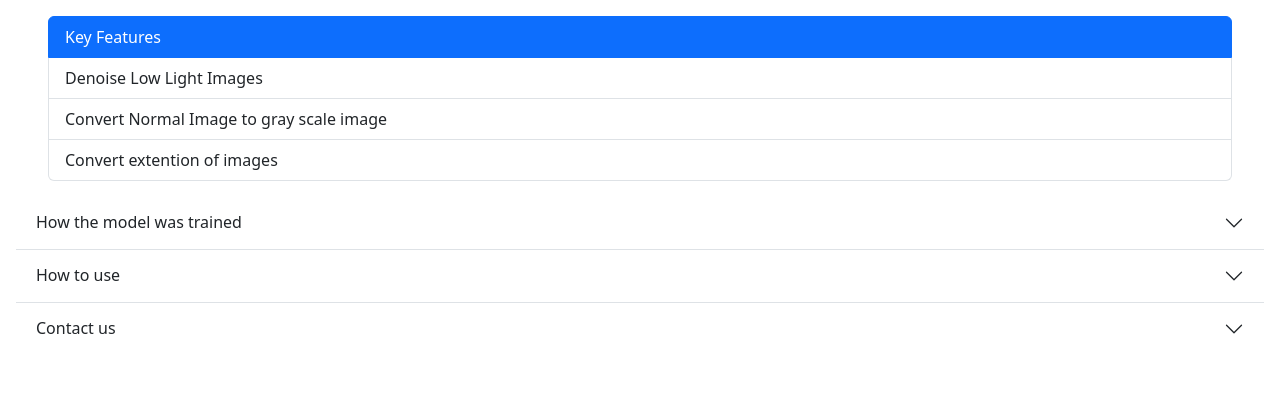
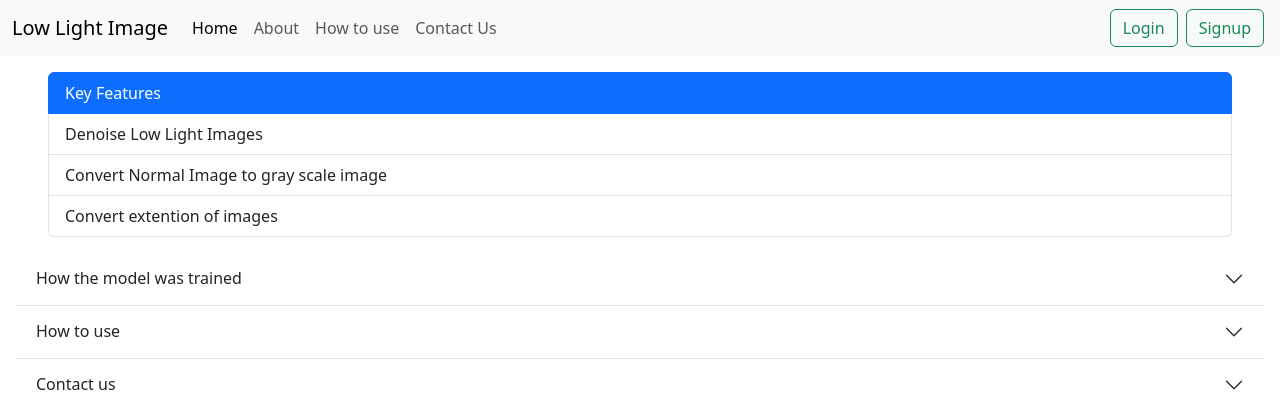
Before and after one commit to sam-0205/Low-Light-Image-denoising, a Flask app: page /about in a window 1280 px wide. Shown: the top 420 px of the page. Run offline with Flask 3, Linux system fonts and the light colour scheme.

Commit message:
Update about.html

```diff
--- a/imageweb/templates/about.html
+++ b/imageweb/templates/about.html
@@ -8,6 +8,37 @@
         integrity="sha384-KK94CHFLLe+nY2dmCWGMq91rCGa5gtU4mk92HdvYe+M/SXH301p5ILy+dN9+nJOZ" crossorigin="anonymous">
   </head>
   <body>
+    <nav class="navbar navbar-expand-lg bg-body-tertiary">
+      <div class="container-fluid">
+          <a class="navbar-brand" href="/">Low Light Image</a>
+          <button class="navbar-toggler" type="button" data-bs-toggle="collapse"
+              data-bs-target="#navbarSupportedContent" aria-controls="navbarSupportedContent" aria-expanded="false"
+              aria-label="Toggle navigation">
+              <span class="navbar-toggler-icon"></span>
+          </button>
+          <div class="collapse navbar-collapse" id="navbarSupportedContent">
+              <ul class="navbar-nav me-auto mb-2 mb-lg-0">
+                  <li class="nav-item">
+                      <a class="nav-link active" aria-current="page" href="/">Home</a>
+                  </li>
+                  <li class="nav-item">
+                      <a class="nav-link" href="/about">About</a>
+                  </li>
+                  <li class="nav-item">
+                      <a class="nav-link" href="/about">How to use</a>
+                  </li>
+                  <li class="nav-item">
+                      <a class="nav-link" href="/about">Contact Us</a>
+                  </li>
+
+              </ul>
+              <div class="d-flex" role="search">
+                  <button class="btn btn-outline-success mx-1" type="submit">Login</button>
+                  <button class="btn btn-outline-success mx-1" type="submit">Signup</button>
+              </div>
+          </div>
+      </div>
+  </nav>
     <ul class="list-group mx-5 my-3" >
       <li class="list-group-item active" aria-current="true">Key Features</li>
       <li class="list-group-item">Denoise Low Light Images</li>
```
